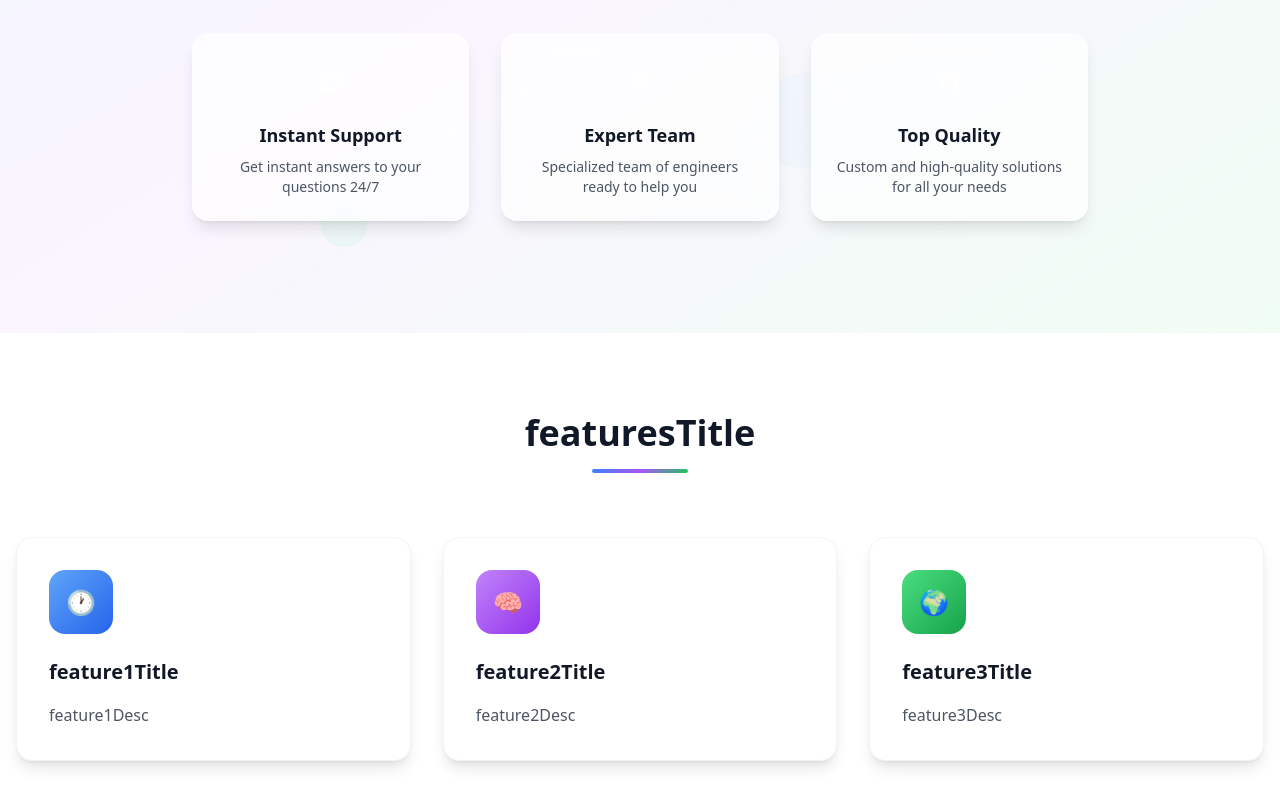
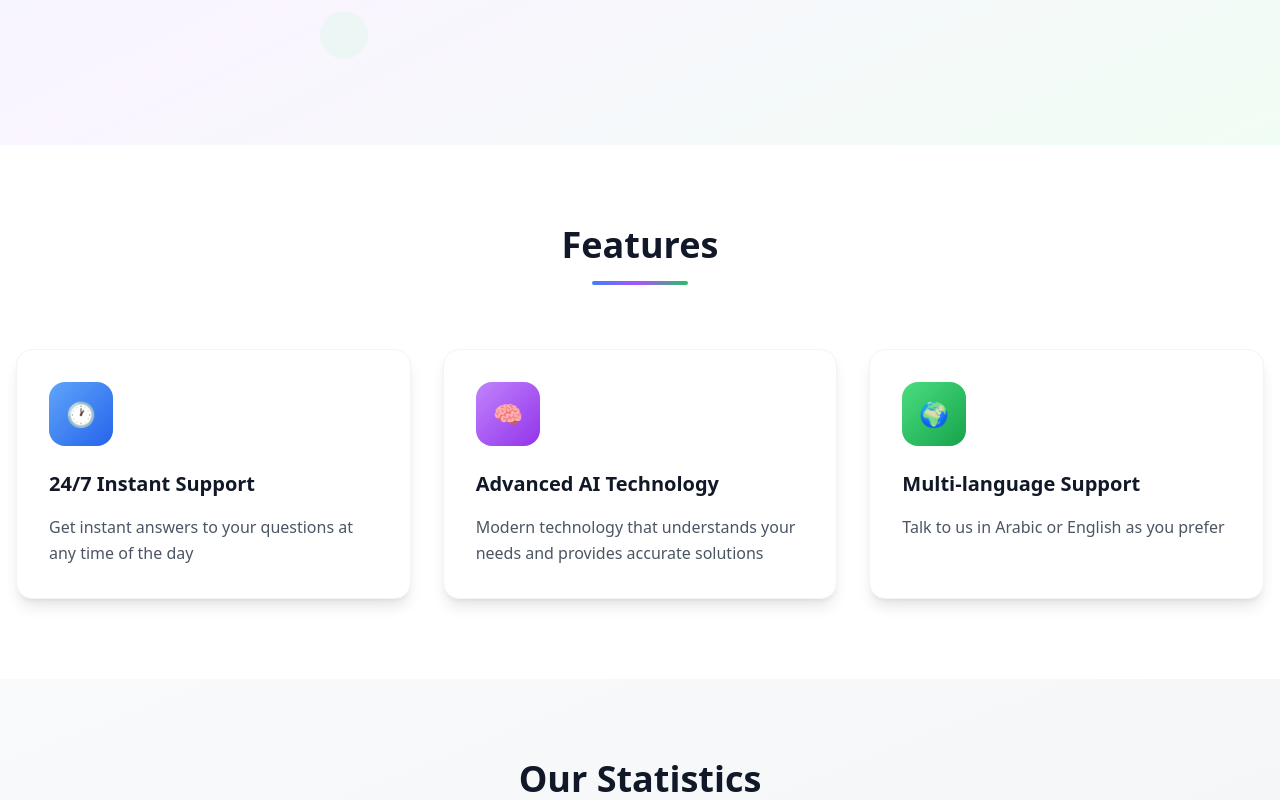
Before and after one commit to mohammedemran-a/support-chat, a React (Vite) app: page / in a window 1280 px wide. Shown: the part 540-1340 px from the top of the page. Built offline with nearby package versions, Linux system fonts and the light colour scheme.

Commit message:
Remove HeroSection features, restore FeaturesSection and StatsSection content, and add language support.

```diff
--- a/src/components/HeroSection.tsx
+++ b/src/components/HeroSection.tsx
@@ -2,7 +2,7 @@
 import React from 'react';
 import { Button } from '@/components/ui/button';
 import { useLanguage } from '@/contexts/LanguageContext';
-import { MessageCircle, BookOpen, Star, Users } from 'lucide-react';
+import { MessageCircle, BookOpen } from 'lucide-react';
 
 const HeroSection = () => {
   const { t } = useLanguage();
@@ -46,45 +46,6 @@ const HeroSection = () => {
               </Button>
             </div>
           </div>
-
-          {/* Features Grid */}
-          <div className="grid grid-cols-1 md:grid-cols-3 gap-8 max-w-4xl mx-auto animate-slide-in-right">
-            <div className="bg-white/70 backdrop-blur-md rounded-2xl p-6 shadow-lg hover:shadow-xl transition-all duration-300 transform hover:-translate-y-2">
-              <div className="w-12 h-12 bg-brand-blue-gradient rounded-xl flex items-center justify-center mb-4 mx-auto">
-                <MessageCircle className="h-6 w-6 text-white" />
-              </div>
-              <h3 className="text-lg font-semibold text-gray-900 mb-2">
-                {t('instantSupport') || 'دعم فوري'}
-              </h3>
-              <p className="text-gray-600 text-sm">
-                {t('instantSupportDesc') || 'احصل على إجابات فورية لاستفساراتك على مدار الساعة'}
-              </p>
-            </div>
-
-            <div className="bg-white/70 backdrop-blur-md rounded-2xl p-6 shadow-lg hover:shadow-xl transition-all duration-300 transform hover:-translate-y-2">
-              <div className="w-12 h-12 bg-brand-purple-gradient rounded-xl flex items-center justify-center mb-4 mx-auto">
-                <Users className="h-6 w-6 text-white" />
-              </div>
-              <h3 className="text-lg font-semibold text-gray-900 mb-2">
-                {t('expertTeam') || 'فريق خبراء'}
-              </h3>
-              <p className="text-gray-600 text-sm">
-                {t('expertTeamDesc') || 'فريق متخصص من المهندسين جاهز لمساعدتك'}
-              </p>
-            </div>
-
-            <div className="bg-white/70 backdrop-blur-md rounded-2xl p-6 shadow-lg hover:shadow-xl transition-all duration-300 transform hover:-translate-y-2">
-              <div className="w-12 h-12 bg-brand-green-gradient rounded-xl flex items-center justify-center mb-4 mx-auto">
-                <Star className="h-6 w-6 text-white" />
-              </div>
-              <h3 className="text-lg font-semibold text-gray-900 mb-2">
-                {t('topQuality') || 'جودة عالية'}
-              </h3>
-              <p className="text-gray-600 text-sm">
-                {t('topQualityDesc') || 'حلول مخصصة وعالية الجودة لجميع احتياجاتك'}
-              </p>
-            </div>
-          </div>
         </div>
       </div>
     </section>
--- a/src/contexts/LanguageContext.tsx
+++ b/src/contexts/LanguageContext.tsx
@@ -62,12 +62,20 @@ const translations = {
     settingsSaved: 'تم حفظ الإعدادات بنجاح',
     settingsDesc: 'قم بتخصيص تجربتك وإدارة حسابك',
     actions: 'الإجراءات',
-    instantSupport: 'دعم فوري',
-    instantSupportDesc: 'احصل على إجابات فورية لاستفساراتك على مدار الساعة',
-    expertTeam: 'فريق خبراء',
-    expertTeamDesc: 'فريق متخصص من المهندسين جاهز لمساعدتك',
-    topQuality: 'جودة عالية',
-    topQualityDesc: 'حلول مخصصة وعالية الجودة لجميع احتياجاتك',
+    // Features Section
+    featuresTitle: 'المميزات',
+    feature1Title: 'دعم فوري على مدار الساعة',
+    feature1Desc: 'احصل على إجابات فورية لاستفساراتك في أي وقت من اليوم',
+    feature2Title: 'ذكاء اصطناعي متقدم',
+    feature2Desc: 'تقنيات حديثة تفهم احتياجاتك وتقدم حلول دقيقة',
+    feature3Title: 'دعم متعدد اللغات',
+    feature3Desc: 'تحدث معنا بالعربية أو الإنجليزية كما تفضل',
+    // Stats Section
+    statsTitle: 'إحصائياتنا',
+    stat1: 'مستخدم راضٍ',
+    stat2: 'مشكلة تم حلها',
+    stat3: 'متوسط وقت الاستجابة',
+    stat4: 'معدل الرضا',
   },
   en: {
     heroTitle: 'We are here to support you',
@@ -122,12 +130,20 @@ const translations = {
     settingsSaved: 'Settings saved successfully',
     settingsDesc: 'Customize your experience and manage your account',
     actions: 'Actions',
-    instantSupport: 'Instant Support',
-    instantSupportDesc: 'Get instant answers to your questions 24/7',
-    expertTeam: 'Expert Team',
-    expertTeamDesc: 'Specialized team of engineers ready to help you',
-    topQuality: 'Top Quality',
-    topQualityDesc: 'Custom and high-quality solutions for all your needs',
+    // Features Section
+    featuresTitle: 'Features',
+    feature1Title: '24/7 Instant Support',
+    feature1Desc: 'Get instant answers to your questions at any time of the day',
+    feature2Title: 'Advanced AI Technology',
+    feature2Desc: 'Modern technology that understands your needs and provides accurate solutions',
+    feature3Title: 'Multi-language Support',
+    feature3Desc: 'Talk to us in Arabic or English as you prefer',
+    // Stats Section
+    statsTitle: 'Our Statistics',
+    stat1: 'Happy Users',
+    stat2: 'Problems Solved',
+    stat3: 'Average Response Time',
+    stat4: 'Satisfaction Rate',
   }
 };
 
```
